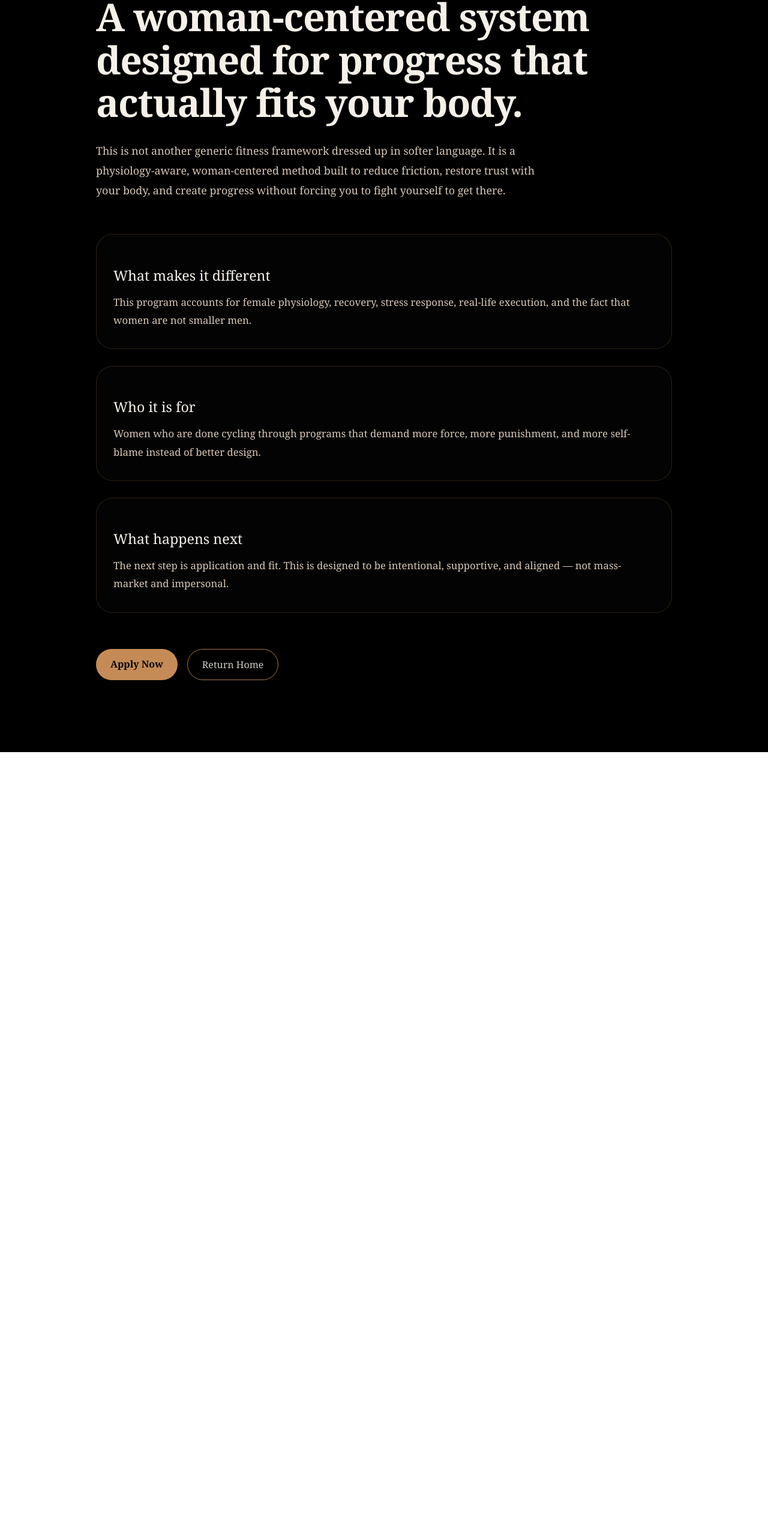
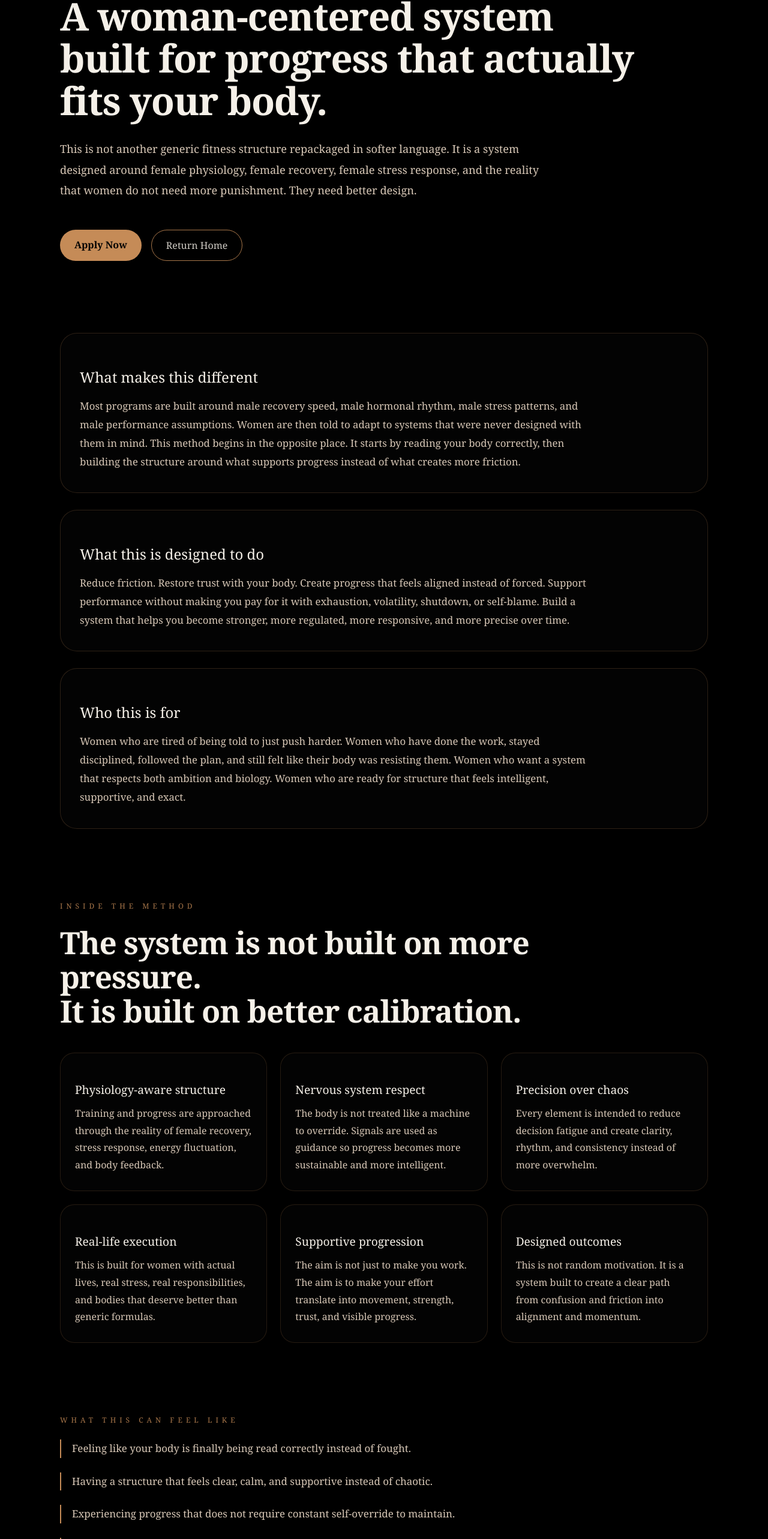
Before and after one commit to anastasis-elite/Website-v2, a Next.js app: page /progam in a window 1280 px wide. Shown: the part 181-2747 px from the top of the page at 60% size. Before the commit the page ends 1435 px from the top, so only its background shows below. Built offline with nearby package versions, Linux system fonts and the light colour scheme.

Commit message:
Update page.tsx

```diff
--- a/app/progam/page.tsx
+++ b/app/progam/page.tsx
@@ -1,4 +1,3 @@
-
 export default function ProgramPage() {
   return (
     <main
@@ -9,7 +8,8 @@ export default function ProgramPage() {
         padding: '120px 24px',
       }}
     >
-      <div style={{ maxWidth: '960px', margin: '0 auto' }}>
+      <div style={{ maxWidth: '1080px', margin: '0 auto' }}>
+        <section style={{ marginBottom: '120px' }}>
           <p
             style={{
               letterSpacing: '6px',
@@ -25,89 +25,30 @@ export default function ProgramPage() {
 
           <h1
             style={{
-            fontSize: 'clamp(2.5rem, 5vw, 4.8rem)',
-            lineHeight: 1.12,
+              fontSize: 'clamp(2.8rem, 5vw, 5.2rem)',
+              lineHeight: 1.1,
               letterSpacing: '-0.02em',
               margin: '0 0 28px 0',
-            maxWidth: '900px',
+              maxWidth: '980px',
             }}
           >
-          A woman-centered system designed for progress that actually fits your body.
+            A woman-centered system built for progress that actually fits your body.
           </h1>
 
           <p
             style={{
-            fontSize: '1.12rem',
-            lineHeight: 1.85,
+              fontSize: '1.14rem',
+              lineHeight: 1.9,
               color: '#d7c7b6',
-            maxWidth: '760px',
-            marginBottom: '56px',
+              maxWidth: '820px',
+              marginBottom: '48px',
             }}
           >
-          This is not another generic fitness framework dressed up in softer language.
-          It is a physiology-aware, woman-centered method built to reduce friction,
-          restore trust with your body, and create progress without forcing you to
-          fight yourself to get there.
+            This is not another generic fitness structure repackaged in softer language.
+            It is a system designed around female physiology, female recovery, female
+            stress response, and the reality that women do not need more punishment.
+            They need better design.
           </p>
-
-        <div
-          style={{
-            display: 'grid',
-            gap: '28px',
-            marginBottom: '60px',
-          }}
-        >
-          <div
-            style={{
-              border: '1px solid rgba(197,139,87,0.22)',
-              borderRadius: '28px',
-              padding: '32px 28px',
-              background: 'rgba(255,255,255,0.01)',
-            }}
-          >
-            <h2 style={{ fontSize: '1.45rem', marginBottom: '14px', fontWeight: 500 }}>
-              What makes it different
-            </h2>
-            <p style={{ fontSize: '1.05rem', lineHeight: 1.8, color: '#d7c7b6', margin: 0 }}>
-              This program accounts for female physiology, recovery, stress response,
-              real-life execution, and the fact that women are not smaller men.
-            </p>
-          </div>
-
-          <div
-            style={{
-              border: '1px solid rgba(197,139,87,0.22)',
-              borderRadius: '28px',
-              padding: '32px 28px',
-              background: 'rgba(255,255,255,0.01)',
-            }}
-          >
-            <h2 style={{ fontSize: '1.45rem', marginBottom: '14px', fontWeight: 500 }}>
-              Who it is for
-            </h2>
-            <p style={{ fontSize: '1.05rem', lineHeight: 1.8, color: '#d7c7b6', margin: 0 }}>
-              Women who are done cycling through programs that demand more force,
-              more punishment, and more self-blame instead of better design.
-            </p>
-          </div>
-
-          <div
-            style={{
-              border: '1px solid rgba(197,139,87,0.22)',
-              borderRadius: '28px',
-              padding: '32px 28px',
-              background: 'rgba(255,255,255,0.01)',
-            }}
-          >
-            <h2 style={{ fontSize: '1.45rem', marginBottom: '14px', fontWeight: 500 }}>
-              What happens next
-            </h2>
-            <p style={{ fontSize: '1.05rem', lineHeight: 1.8, color: '#d7c7b6', margin: 0 }}>
-              The next step is application and fit. This is designed to be intentional,
-              supportive, and aligned — not mass-market and impersonal.
-            </p>
-          </div>
-        </div>
 
           <div
             style={{
@@ -145,6 +86,358 @@ export default function ProgramPage() {
               Return Home
             </a>
           </div>
+        </section>
+
+        <section style={{ marginBottom: '120px' }}>
+          <div
+            style={{
+              display: 'grid',
+              gap: '28px',
+            }}
+          >
+            <div
+              style={{
+                border: '1px solid rgba(197,139,87,0.22)',
+                borderRadius: '28px',
+                padding: '36px 32px',
+                background: 'rgba(255,255,255,0.01)',
+              }}
+            >
+              <h2
+                style={{
+                  fontSize: '1.5rem',
+                  marginBottom: '16px',
+                  fontWeight: 500,
+                }}
+              >
+                What makes this different
+              </h2>
+
+              <p
+                style={{
+                  fontSize: '1.05rem',
+                  lineHeight: 1.85,
+                  color: '#d7c7b6',
+                  margin: 0,
+                  maxWidth: '860px',
+                }}
+              >
+                Most programs are built around male recovery speed, male hormonal rhythm,
+                male stress patterns, and male performance assumptions. Women are then told
+                to adapt to systems that were never designed with them in mind. This method
+                begins in the opposite place. It starts by reading your body correctly, then
+                building the structure around what supports progress instead of what creates
+                more friction.
+              </p>
+            </div>
+
+            <div
+              style={{
+                border: '1px solid rgba(197,139,87,0.22)',
+                borderRadius: '28px',
+                padding: '36px 32px',
+                background: 'rgba(255,255,255,0.01)',
+              }}
+            >
+              <h2
+                style={{
+                  fontSize: '1.5rem',
+                  marginBottom: '16px',
+                  fontWeight: 500,
+                }}
+              >
+                What this is designed to do
+              </h2>
+
+              <p
+                style={{
+                  fontSize: '1.05rem',
+                  lineHeight: 1.85,
+                  color: '#d7c7b6',
+                  margin: 0,
+                  maxWidth: '860px',
+                }}
+              >
+                Reduce friction. Restore trust with your body. Create progress that feels
+                aligned instead of forced. Support performance without making you pay for it
+                with exhaustion, volatility, shutdown, or self-blame. Build a system that
+                helps you become stronger, more regulated, more responsive, and more precise
+                over time.
+              </p>
+            </div>
+
+            <div
+              style={{
+                border: '1px solid rgba(197,139,87,0.22)',
+                borderRadius: '28px',
+                padding: '36px 32px',
+                background: 'rgba(255,255,255,0.01)',
+              }}
+            >
+              <h2
+                style={{
+                  fontSize: '1.5rem',
+                  marginBottom: '16px',
+                  fontWeight: 500,
+                }}
+              >
+                Who this is for
+              </h2>
+
+              <p
+                style={{
+                  fontSize: '1.05rem',
+                  lineHeight: 1.85,
+                  color: '#d7c7b6',
+                  margin: 0,
+                  maxWidth: '860px',
+                }}
+              >
+                Women who are tired of being told to just push harder. Women who have done
+                the work, stayed disciplined, followed the plan, and still felt like their
+                body was resisting them. Women who want a system that respects both ambition
+                and biology. Women who are ready for structure that feels intelligent,
+                supportive, and exact.
+              </p>
+            </div>
+          </div>
+        </section>
+
+        <section style={{ marginBottom: '120px' }}>
+          <p
+            style={{
+              letterSpacing: '6px',
+              fontSize: '12px',
+              color: '#c58b57',
+              opacity: 0.85,
+              marginBottom: '24px',
+              textTransform: 'uppercase',
+            }}
+          >
+            Inside the method
+          </p>
+
+          <h2
+            style={{
+              fontSize: 'clamp(2rem, 4vw, 3.6rem)',
+              lineHeight: 1.12,
+              letterSpacing: '-0.02em',
+              margin: '0 0 40px 0',
+              maxWidth: '900px',
+            }}
+          >
+            The system is not built on more pressure.
+            <br />
+            It is built on better calibration.
+          </h2>
+
+          <div
+            style={{
+              display: 'grid',
+              gridTemplateColumns: 'repeat(auto-fit, minmax(260px, 1fr))',
+              gap: '22px',
+            }}
+          >
+            {[
+              {
+                title: 'Physiology-aware structure',
+                text:
+                  'Training and progress are approached through the reality of female recovery, stress response, energy fluctuation, and body feedback.',
+              },
+              {
+                title: 'Nervous system respect',
+                text:
+                  'The body is not treated like a machine to override. Signals are used as guidance so progress becomes more sustainable and more intelligent.',
+              },
+              {
+                title: 'Precision over chaos',
+                text:
+                  'Every element is intended to reduce decision fatigue and create clarity, rhythm, and consistency instead of more overwhelm.',
+              },
+              {
+                title: 'Real-life execution',
+                text:
+                  'This is built for women with actual lives, real stress, real responsibilities, and bodies that deserve better than generic formulas.',
+              },
+              {
+                title: 'Supportive progression',
+                text:
+                  'The aim is not just to make you work. The aim is to make your effort translate into movement, strength, trust, and visible progress.',
+              },
+              {
+                title: 'Designed outcomes',
+                text:
+                  'This is not random motivation. It is a system built to create a clear path from confusion and friction into alignment and momentum.',
+              },
+            ].map((item) => (
+              <div
+                key={item.title}
+                style={{
+                  border: '1px solid rgba(197,139,87,0.18)',
+                  borderRadius: '24px',
+                  padding: '28px 24px',
+                  background: 'rgba(255,255,255,0.01)',
+                }}
+              >
+                <h3
+                  style={{
+                    fontSize: '1.2rem',
+                    marginBottom: '12px',
+                    fontWeight: 500,
+                  }}
+                >
+                  {item.title}
+                </h3>
+                <p
+                  style={{
+                    fontSize: '1rem',
+                    lineHeight: 1.8,
+                    color: '#d7c7b6',
+                    margin: 0,
+                  }}
+                >
+                  {item.text}
+                </p>
+              </div>
+            ))}
+          </div>
+        </section>
+
+        <section style={{ marginBottom: '120px' }}>
+          <p
+            style={{
+              letterSpacing: '6px',
+              fontSize: '12px',
+              color: '#c58b57',
+              opacity: 0.85,
+              marginBottom: '24px',
+              textTransform: 'uppercase',
+            }}
+          >
+            What this can feel like
+          </p>
+
+          <div
+            style={{
+              display: 'grid',
+              gap: '24px',
+              maxWidth: '900px',
+            }}
+          >
+            {[
+              'Feeling like your body is finally being read correctly instead of fought.',
+              'Having a structure that feels clear, calm, and supportive instead of chaotic.',
+              'Experiencing progress that does not require constant self-override to maintain.',
+              'Being able to trust your body’s feedback instead of resenting it.',
+              'Feeling more anchored, more capable, and less trapped in friction.',
+            ].map((line) => (
+              <div
+                key={line}
+                style={{
+                  borderLeft: '2px solid #c58b57',
+                  paddingLeft: '18px',
+                }}
+              >
+                <p
+                  style={{
+                    margin: 0,
+                    fontSize: '1.06rem',
+                    lineHeight: 1.8,
+                    color: '#d7c7b6',
+                  }}
+                >
+                  {line}
+                </p>
+              </div>
+            ))}
+          </div>
+        </section>
+
+        <section
+          style={{
+            border: '1px solid rgba(197,139,87,0.22)',
+            borderRadius: '32px',
+            padding: '42px 32px',
+            background: 'rgba(255,255,255,0.01)',
+            textAlign: 'center',
+          }}
+        >
+          <p
+            style={{
+              letterSpacing: '6px',
+              fontSize: '12px',
+              color: '#c58b57',
+              opacity: 0.85,
+              marginBottom: '24px',
+              textTransform: 'uppercase',
+            }}
+          >
+            Next step
+          </p>
+
+          <h2
+            style={{
+              fontSize: 'clamp(2rem, 4vw, 3.2rem)',
+              lineHeight: 1.12,
+              letterSpacing: '-0.02em',
+              margin: '0 auto 22px auto',
+              maxWidth: '760px',
+            }}
+          >
+            If this feels like relief, that is the point.
+          </h2>
+
+          <p
+            style={{
+              fontSize: '1.08rem',
+              lineHeight: 1.85,
+              color: '#d7c7b6',
+              maxWidth: '760px',
+              margin: '0 auto 36px auto',
+            }}
+          >
+            The next step is application and fit. This is designed to be intentional,
+            supportive, and aligned — not mass-market, rushed, or impersonal.
+          </p>
+
+          <div
+            style={{
+              display: 'flex',
+              gap: '16px',
+              justifyContent: 'center',
+              flexWrap: 'wrap',
+            }}
+          >
+            <a
+              href="/apply"
+              style={{
+                background: '#c58b57',
+                color: '#000',
+                padding: '14px 24px',
+                textDecoration: 'none',
+                borderRadius: '999px',
+                fontWeight: 600,
+              }}
+            >
+              Apply Now
+            </a>
+
+            <a
+              href="/"
+              style={{
+                border: '1px solid #c58b57',
+                color: '#f5f0e8',
+                padding: '14px 24px',
+                textDecoration: 'none',
+                borderRadius: '999px',
+                fontWeight: 500,
+                opacity: 0.85,
+              }}
+            >
+              Return Home
+            </a>
+          </div>
+        </section>
       </div>
     </main>
   )
```
Lines whose indentation alone changed are shown as unchanged.
